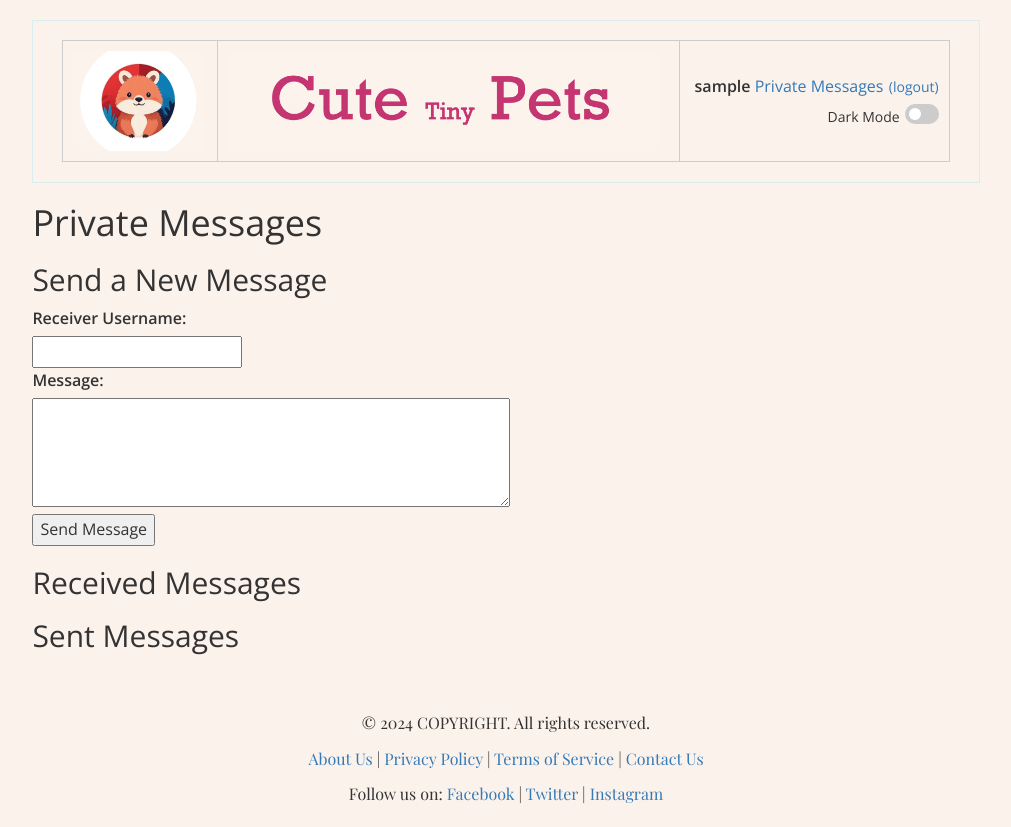
After one commit to QueueTTP/CircusCircus, a Flask app: page /private_messages in a window 1280 px wide. The commit adds this page. Shown: the whole page, without its empty margins (134-1145 px from the left). Run offline with Flask 3, Linux system fonts and the light colour scheme; the visitor is signed in with stand-in values (Sample User, id 1); data that the repository does not hold is empty; some libraries are stand-ins or nearby versions.

Commit message:
direct messages

```diff
--- a/forum/routes.py
+++ b/forum/routes.py
@@ -1,11 +1,11 @@
 # Add jsonify for dynamic likes and dislikes -Peter
 from flask import jsonify, request
-from flask import render_template, request, redirect, url_for
+from flask import render_template, request, redirect, url_for, flash
 from flask_login import current_user, login_user, logout_user
 from flask_login.utils import login_required
 import datetime
 from flask import Blueprint, render_template, request, redirect, url_for
-from forum.models import User, Post, Comment, Subforum, valid_content, valid_title, db, generateLinkPath, error
+from forum.models import User, Post, Comment, Subforum, Message, valid_content, valid_title, db, generateLinkPath, error
 from forum.user import username_taken, email_taken, valid_username
 import markdown
 
@@ -28,6 +28,28 @@ def action_login():
         return render_template("login.html", errors=errors)
     return redirect("/")
 
+@rt.route('/private_messages', methods=['GET', 'POST'])
+@login_required
+def private_messages():
+    if request.method == 'POST':
+        receiver_username = request.form['receiver']
+        message_content = request.form['message']
+
+        receiver = User.query.filter_by(username=receiver_username).first()
+        if not receiver:
+            flash('User not found', 'error')
+            return redirect(url_for('routes.private_messages'))
+
+        new_message = Message(sender_id=current_user.id, receiver_id=receiver.id, message=message_content)
+        db.session.add(new_message)
+        db.session.commit()
+        flash('Message sent!', 'success')
+        return redirect(url_for('routes.private_messages'))
+
+    received_messages = Message.query.filter_by(receiver_id=current_user.id).order_by(Message.postdate.desc()).all()
+    sent_messages = Message.query.filter_by(sender_id=current_user.id).order_by(Message.postdate.desc()).all()
+
+    return render_template('private_messages.html', received_messages=received_messages, sent_messages=sent_messages)
 
 @login_required
 @rt.route('/action_logout')
--- a/forum/templates/header.html
+++ b/forum/templates/header.html
@@ -12,7 +12,9 @@
             <td class="right-align">
                 <div class="login">
                     {% if current_user.is_authenticated %}
-                        <b {% if current_user.admin %} style="color: red;" {% endif %}>{{ current_user.username }}</b><a class="logoutlink" href="/action_logout">(logout)</a>
+                        <b {% if current_user.admin %} style="color: red;" {% endif %}>{{ current_user.username }}</b>
+                        <a href="/private_messages" class="private-messages-link">Private Messages</a>
+                        <a class="logoutlink" href="/action_logout">(logout)</a>
                         <div class="dark-mode-container">
                             <span>Dark Mode</span>
                             <label class="switch">
--- /dev/null
+++ b/forum/templates/private_messages.html
@@ -0,0 +1,38 @@
+{% extends "layout.html" %}
+
+{% block body %}
+    <h1>Private Messages</h1>
+
+    <h2>Send a New Message</h2>
+    <form action="/private_messages" method="post">
+        <label for="receiver">Receiver Username:</label><br>
+        <input type="text" id="receiver" name="receiver" required><br>
+
+        <label for="message">Message:</label><br>
+        <textarea id="message" name="message" rows="4" cols="50" required></textarea><br>
+
+        <input type="submit" value="Send Message">
+    </form>
+
+    <h2>Received Messages</h2>
+    <ul>
+        {% for message in received_messages %}
+            <li>
+                <strong>From:</strong> {{ message.sender.username }}<br>
+                <strong>Date:</strong> {{ message.postdate }}<br>
+                <strong>Message:</strong> {{ message.message }}
+            </li>
+        {% endfor %}
+    </ul>
+
+    <h2>Sent Messages</h2>
+    <ul>
+        {% for message in sent_messages %}
+            <li>
+                <strong>To:</strong> {{ message.receiver.username }}<br>
+                <strong>Date:</strong> {{ message.postdate }}<br>
+                <strong>Message:</strong> {{ message.message }}
+            </li>
+        {% endfor %}
+    </ul>
+{% endblock %}
```
Also changed, not shown: forum/models.py (+12 -1 lines).
